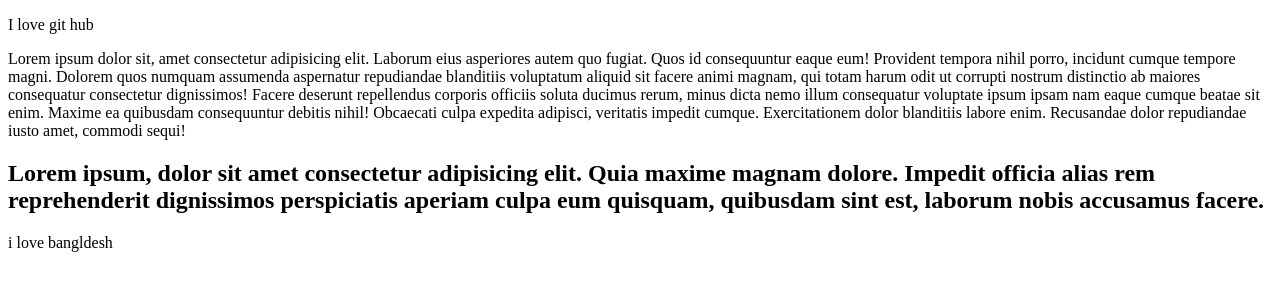
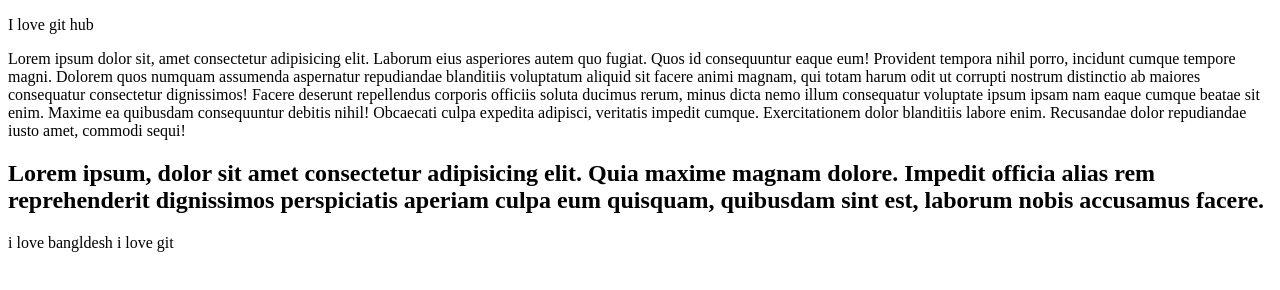
Before and after one commit to mahmudulhasanwd/bs, a plain HTML site: page index.html in a window 1280 px wide. Drawn offline with Linux system fonts and the light colour scheme.

Commit message:
i have change a lot

```diff
--- a/index.html
+++ b/index.html
@@ -17,5 +17,8 @@
 
    i love bangldesh
 
+
+   <span>i love git </span>
+
 </body>
 </html>
```
